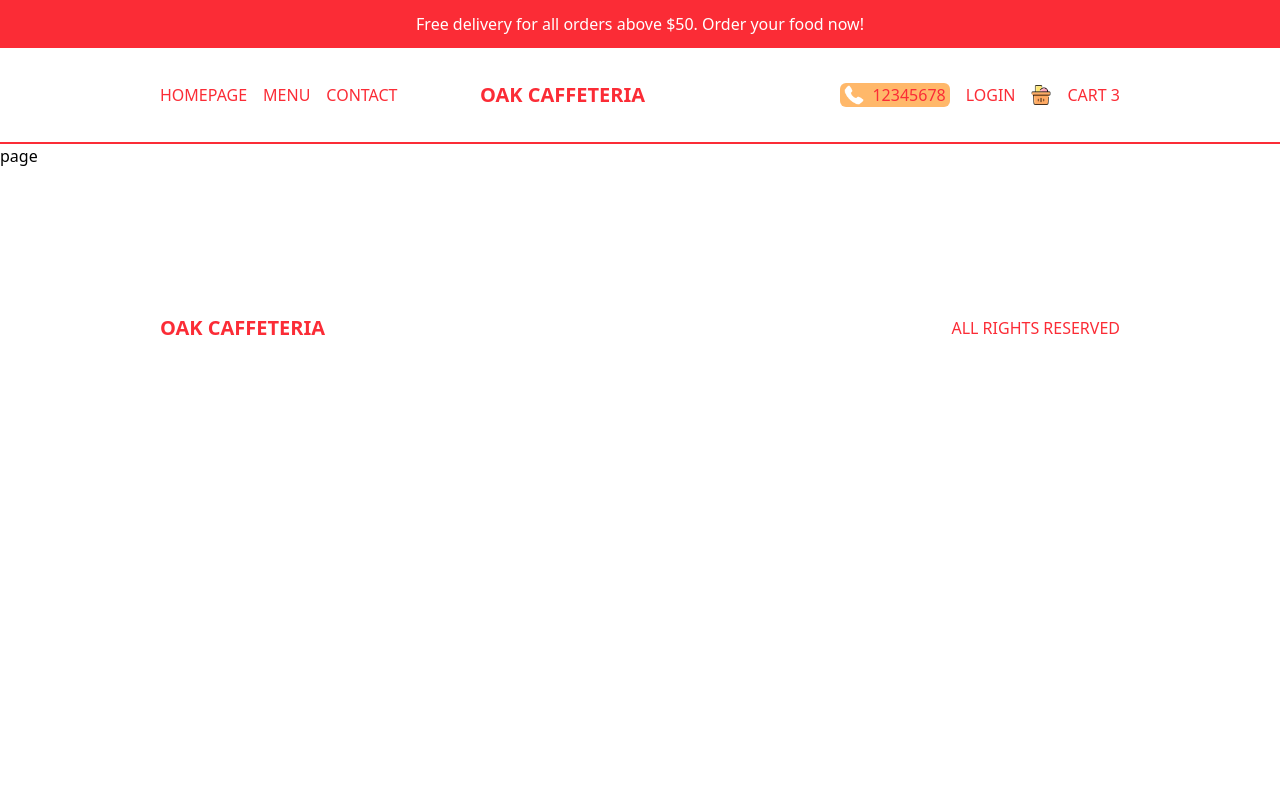
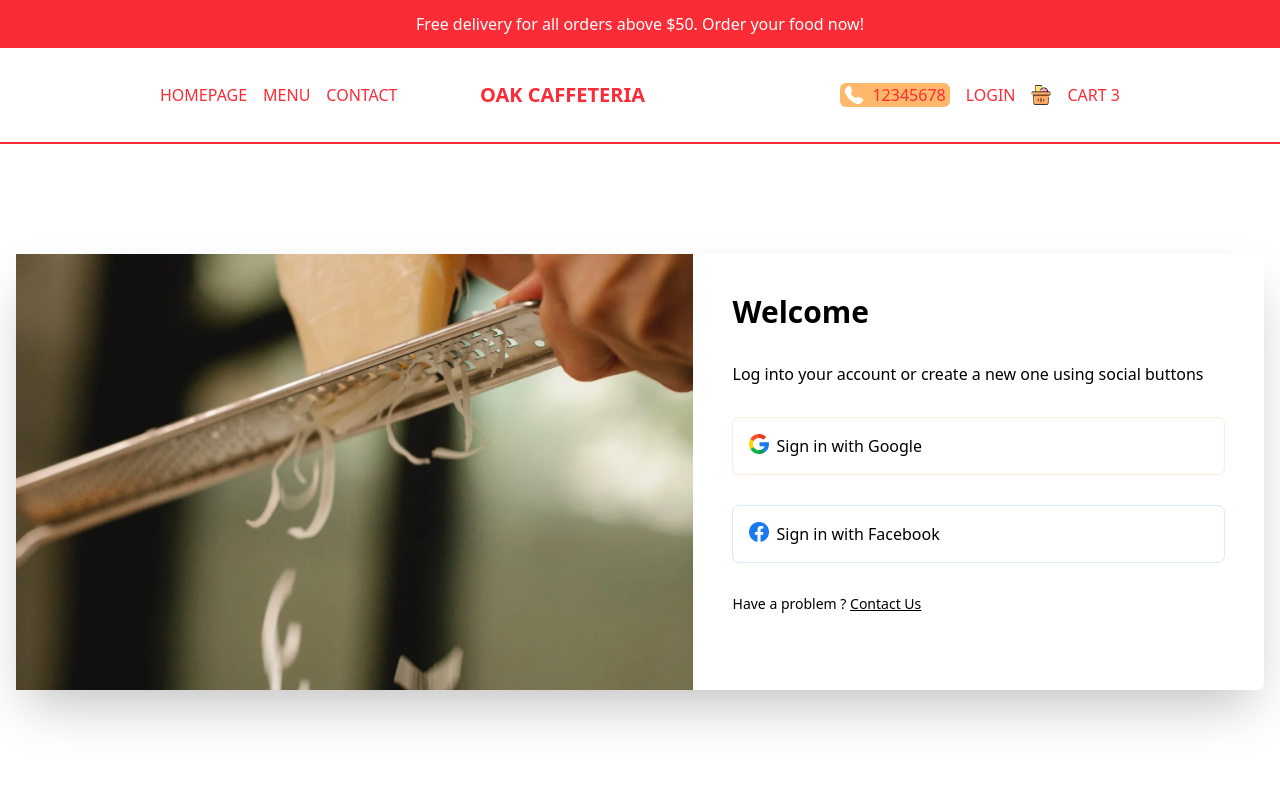
Before and after one commit to sibelephant/resturant-ui, a Next.js app: page /login in a window 1280 px wide. Shown: the top 800 px of the page. Built offline with nearby package versions, Linux system fonts and the light colour scheme.

Commit message:
Implement login page layout with social sign-in options

```diff
--- a/src/app/login/page.tsx
+++ b/src/app/login/page.tsx
@@ -1,9 +1,38 @@
-
+import Image from "next/image";
+import Link from "next/link";
 
 const page = () => {
   return (
-    <div>page</div>
-  )
-}
+    <div className="p-4 h-[calc(100vh-6rem)] md:h-[calc(100vh-9rem)] flex items-center justify-center">
+      {/* BOX */}
+      <div className="h-full shadow-2xl rounded-md flex flex-col md:flex-row md:h-[70%] md:w-full ">
+        {/* IMAGE CONTAINER */}
+        <div className="relative h-1/3 w-full md:h-full md:w-1/2 lg:w-[60%] 2xl:w-1/2">
+          <Image src="/loginBg.png" alt="" fill className="object-cover" />
+        </div>
+        {/* BOX CONTAINER */}
+        <div className="p-10 flex flex-col gap-8 md:w-1/2">
+          <h1 className= "font-bold text-xl xl:text-3xl">Welcome</h1>
+          <p>Log into your account or create a new one using social buttons</p>
+          <button className="flex gap-2 p-4 ring-1 ring-orange-100 rounded-md">
+            <Image src="/google.png" alt="" width={20} height={20} />
+            <span>Sign in with Google</span>
+          </button>
 
-export default page
+          <button className="flex gap-2 p-4 ring-1 ring-blue-100 rounded-md">
+            <Image src="/facebook.png" alt="" width={20} height={20} />
+            <span>Sign in with Facebook</span>
+          </button>
+          <p className="text-sm ">
+            Have a problem ?{" "}
+            <Link href="/" className="cursor-pointer underline">
+              Contact Us
+            </Link>
+          </p>
+        </div>
+      </div>
+    </div>
+  );
+};
+
+export default page;
```
